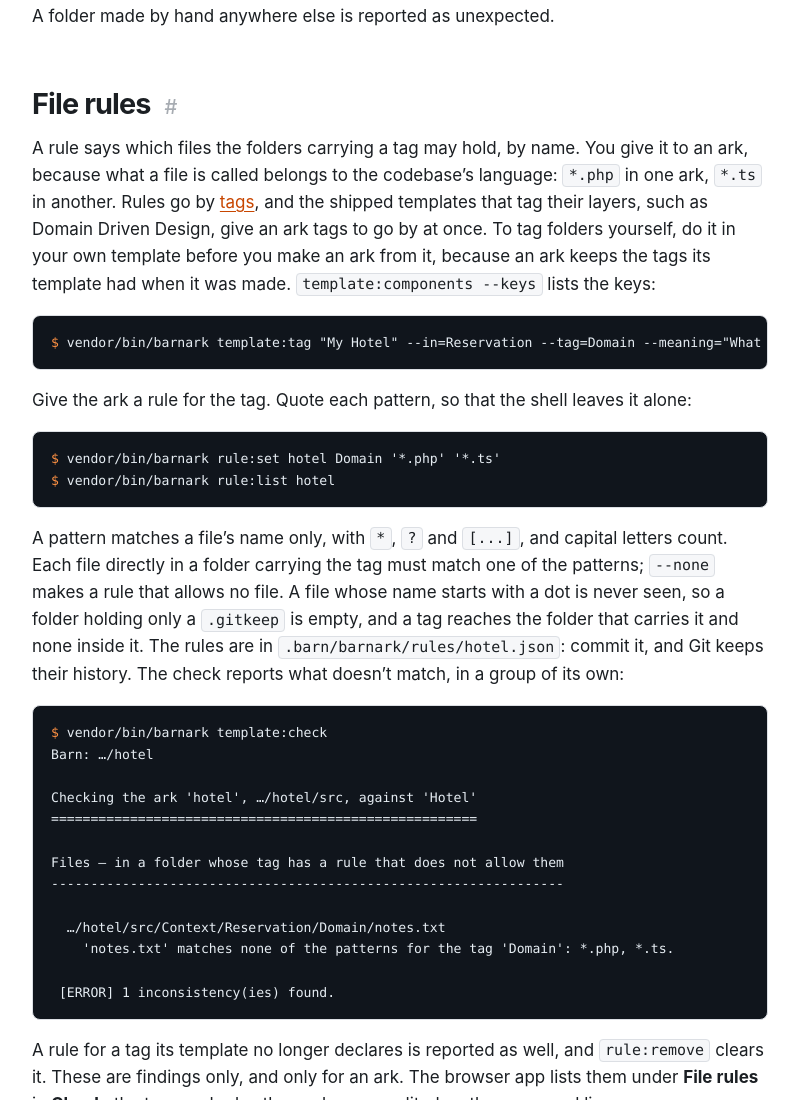
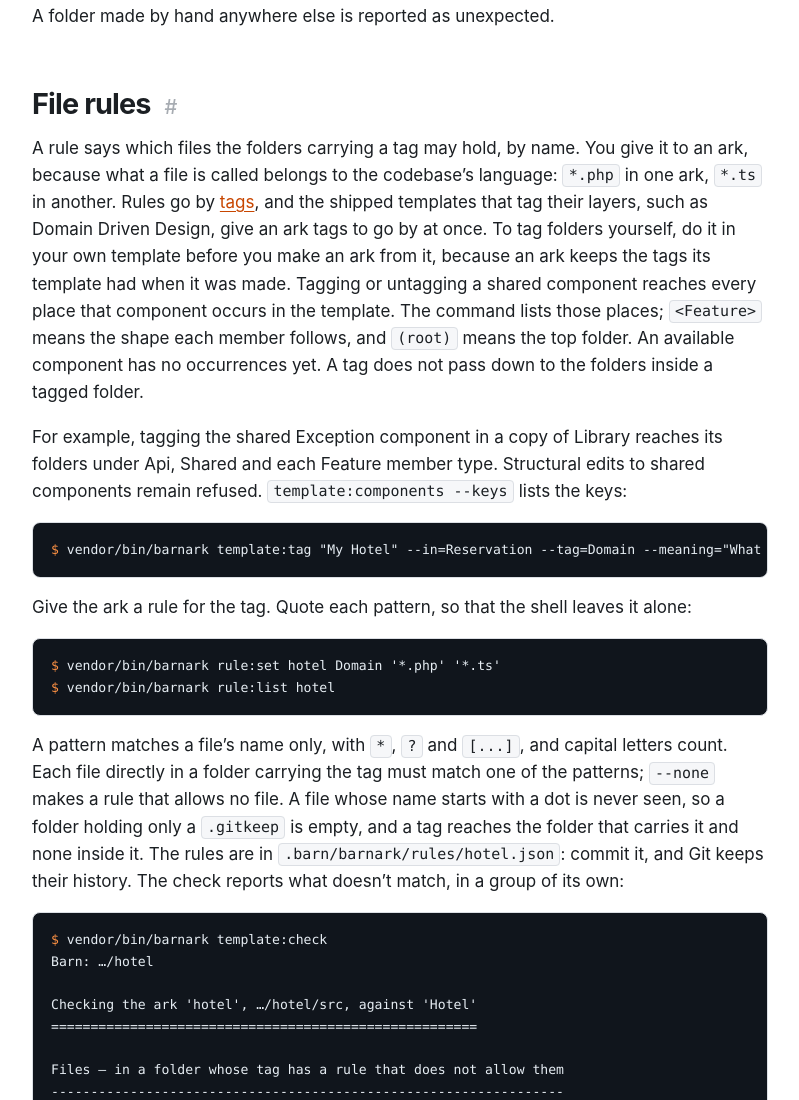
Before and after one commit to rogerbarnfather/barnark-website, a plain HTML site: page docs/check.html in a window 1280 px wide. Shown: the part 2671-3771 px from the top of the page, without its empty margins (324-1123 px from the left). Drawn offline with Linux system fonts and the light colour scheme.

Commit message:
Document shared-component tag behaviour

```diff
--- a/docs/check.html
+++ b/docs/check.html
@@ -113,6 +113,11 @@ Missing — expected here, not found on disk
 belongs to the codebase’s language: <code>*.php</code> in one ark, <code>*.ts</code> in another. Rules go by <a href="templates.html#tags">tags</a>,
 and the shipped templates that tag their layers, such as Domain Driven Design, give an ark tags to go by at once. To tag folders
 yourself, do it in your own template before you make an ark from it, because an ark keeps the tags its template had when it was made.
+Tagging or untagging a shared component reaches every place that component occurs in the template. The command lists
+those places; <code>&lt;Feature&gt;</code> means the shape each member follows, and <code>(root)</code> means the top folder.
+An available component has no occurrences yet. A tag does not pass down to the folders inside a tagged folder.</p>
+<p>For example, tagging the shared Exception component in a copy of Library reaches its folders under Api, Shared and
+each Feature member type. Structural edits to shared components remain refused.
 <code>template:components --keys</code> lists the keys:</p>
 <pre><code><span class="p">$ </span>vendor/bin/barnark template:tag "My Hotel" --in=Reservation --tag=Domain --meaning="What the hotel is about, with no framework in it."</code></pre>
 <p>Give the ark a rule for the tag. Quote each pattern, so that the shell leaves it alone:</p>
```
Also changed, not shown: docs/cli.html (+1 -1 lines), docs/glossary.html (+1 -1 lines).
